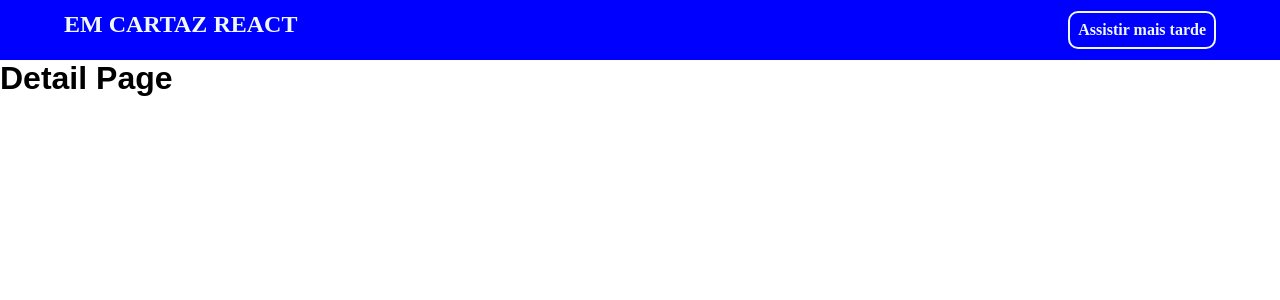
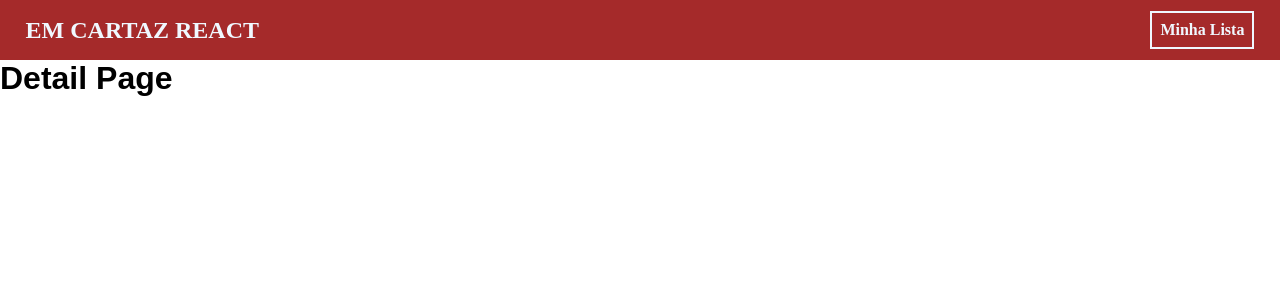
Before and after one commit to FranciscoSa/EmCartazReact, a React (Create React App) app: page /detail/1 in a window 1280 px wide. Shown: the top 300 px of the page. Built offline with nearby package versions, Linux system fonts and the light colour scheme; the HTML template or start-up script is replaced by a standard one.

Commit message:
adjusting home page layout

```diff
--- a/src/components/Header/index.js
+++ b/src/components/Header/index.js
@@ -4,10 +4,8 @@ import "./stily.css"
 function Header(){
     return(
        <header className="header">
-            <div id="contentBox">
-                <Link to="/" id="headerTitle"> EM CARTAZ REACT </Link>
-                <Link to="/later" id="buttonSeeLater"> Assistir mais tarde</Link>
-            </div>
+            <Link to="/" id="headerTitle"> EM CARTAZ REACT </Link>
+            <Link to="/later" id="buttonSeeLater"> Minha Lista</Link>
        </header>
     );
 }
--- a/src/components/Header/stily.css
+++ b/src/components/Header/stily.css
@@ -1,17 +1,12 @@
 header {
-    margin: 0;
-    padding: 0;
-    display: flex;
+    margin: 0px;
+    padding: 2%;
     width: 100%;
     height: 60px;
-    background-color: blue;
+    display: flex;
     align-items: center;
-    justify-content: center;
-}
-
-#contentBox {
-    display: flexbox;
-    width: 90%;
+    justify-content: space-between;
+    background: brown;
 }
 
 #headerTitle {
@@ -20,24 +15,21 @@ header {
     font-weight: bold;
     font-family: 'Times New Roman', Times, serif;
     text-decoration: none;
-    float:left;
 }
 
 #buttonSeeLater {
     color: aliceblue;
-    background-color: blue;
+    background-color: brown;
     padding: 8px;
     font-size: medium;
     font-weight: bold;
     font-family: 'Times New Roman', Times, serif;
     text-decoration: none;
-    float:right;
     border: 2px solid aliceblue;
-    border-radius: 10px;
     transition: 500ms;
 }
 
 #buttonSeeLater:hover{
-    color: blue;
+    color: brown;
     background-color:aliceblue;
 }
--- /dev/null
+++ b/src/pages/HomePage/home.css
@@ -0,0 +1,57 @@
+body {
+    margin: 0px;
+    padding: 0px;
+    width: 100%;
+}
+
+img {
+    max-width: 100%;
+    display: block;
+}
+
+.container {
+    margin: 0 auto;
+    margin-top: 1%;
+    display: flex;
+    flex-wrap: wrap;
+    max-width: 98%;
+    text-align: center;
+
+}
+
+.movieBox {
+    flex: 1 1 300px;
+    margin: 1%;
+    border-radius: 2%;
+    padding: 5px;
+    background-color: rgba(133, 116, 116, 0.185);
+    box-shadow: 1px 1px 20px rgba(82, 75, 75, 0.507);
+}
+
+.movieTitle {
+    max-width: 90%;
+    white-space: nowrap;
+    overflow: hidden;
+    margin: 0 auto;
+    font-weight: bold;
+    text-overflow: ellipsis;
+}
+
+.movieImage {
+    margin: 10px 0 5px 0;
+}
+
+.movieButton {
+    color: brown;
+    min-width: 90%;
+    border: 2px solid rgb(0, 0, 0);
+    font-weight: bold;
+    text-decoration: none;
+    transition: 500ms;
+}
+
+.movieButton:hover{
+    color: aliceblue;
+    background-color:brown;
+    border: 2px soliD brown;
+}
--- a/src/pages/HomePage/index.js
+++ b/src/pages/HomePage/index.js
@@ -1,16 +1,35 @@
-import {useEffect, useState} from 'react';
+import { useEffect, useState } from 'react';
+import { Link } from 'react-router-dom';
 import { getMoviesList } from '../../services/repository';
+import "./home.css";
+
 function Home() {
-    const[movies, setMovies] = useState([]);
+    const [movies, setMovies] = useState([]);
+    const [page, setPage] = useState(1);
 
-    useEffect(()=>{
-        setMovies (getMoviesList('1'))
-    },[])
+    useEffect(() => {
+        async function setMoviesData() {
+            setMovies(await getMoviesList(page))
+        }
 
+        setMoviesData()
+    }, []);
 
-    return(
-        <h1>Home page</h1>
-    );
+    return (
+        <div className='container'>
+            {
+                movies.map((movie) => {
+                    return (
+                        <article key={movie.id} className='movieBox'>
+                            <p className='movieTitle'> {movie.title} </p>
+                            <img src={`https://image.tmdb.org/t/p/original/${movie.poster_path}`} className='movieImage' alt={movie.title} />
+                            <Link to={`/detail/${movie.id}`} className='movieButton'> Saiba Mais </Link>
+                        </article>
+                    )
+                })
+            }
+        </div>
+    )
 }
 
 export default Home;
--- a/src/services/repository.js
+++ b/src/services/repository.js
@@ -17,5 +17,5 @@ export async function getMoviesList(page) {
         }
     });
 
-    return response
+    return response.data.results
 }
```
